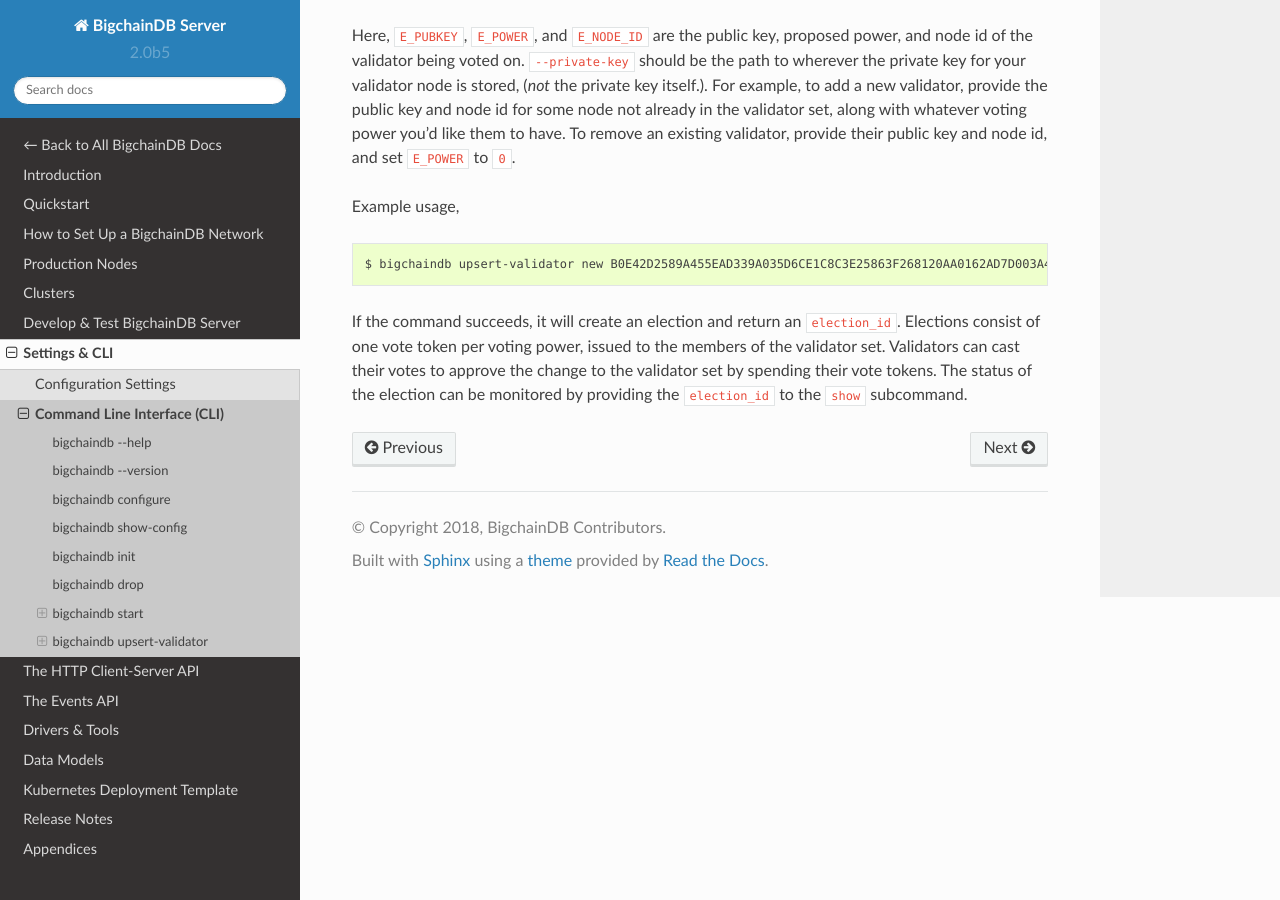
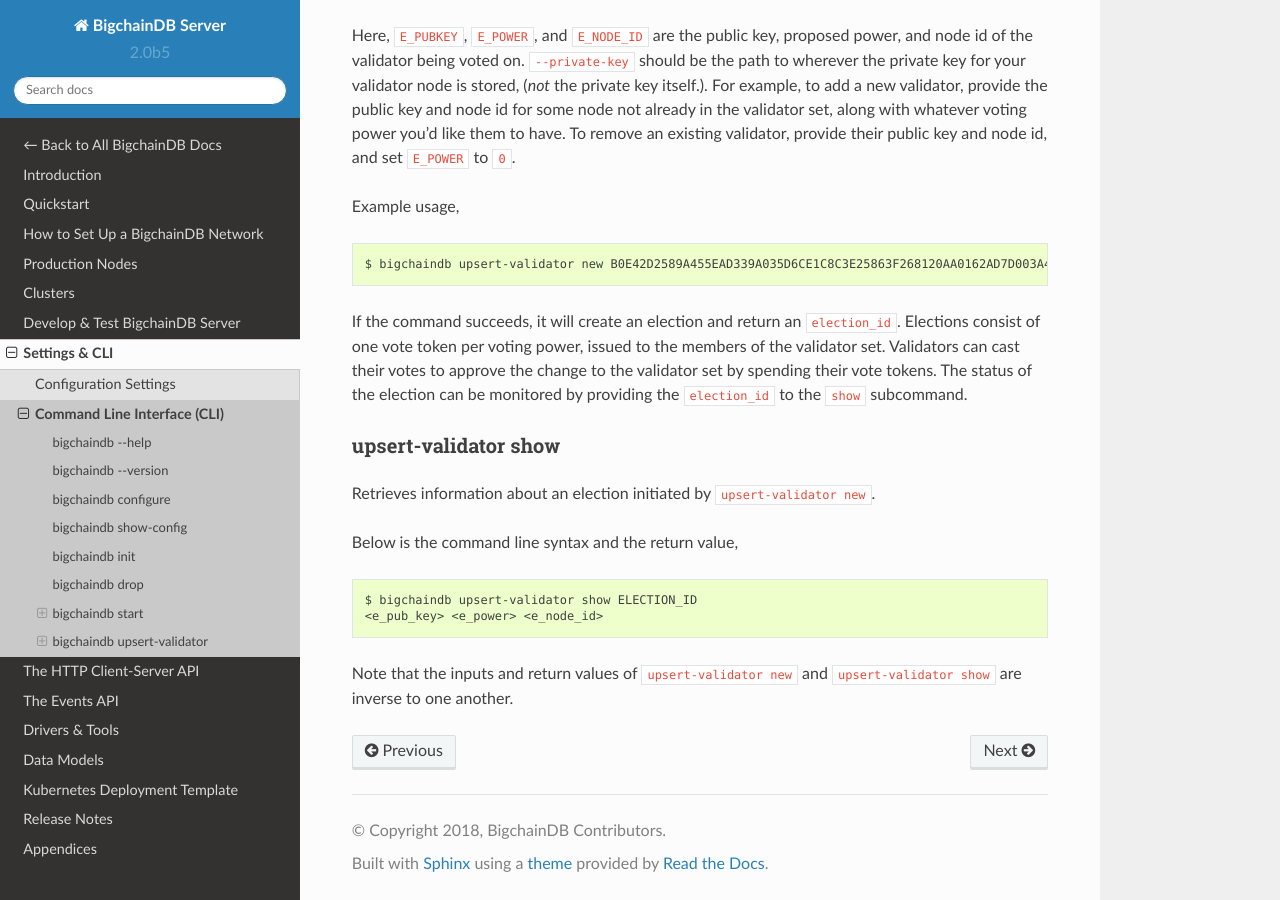
Before and after one commit to bigchaindb/bigchaindb, a Sphinx documentation site: the page built from docs/server/source/server-reference/bigchaindb-cli.md, in a window 1280 px wide and 900 px high, scrolled down 2301 px. Built offline with Sphinx 7.4.7 and the Read the Docs theme 2.0.0, drawn with Linux system fonts in a browser that asks for light colours.

Commit message:
Problem: Needed documentation for `upsert-validator show`
Solution: Wrote an entry for the docs

````diff
--- a/docs/server/source/server-reference/bigchaindb-cli.md
+++ b/docs/server/source/server-reference/bigchaindb-cli.md
@@ -104,3 +104,16 @@
 ```
 
 If the command succeeds, it will create an election and return an `election_id`. Elections consist of one vote token per voting power, issued to the members of the validator set. Validators can cast their votes to approve the change to the validator set by spending their vote tokens. The status of the election can be monitored by providing the `election_id` to the `show` subcommand.
+
+#### upsert-validator show
+
+Retrieves information about an election initiated by `upsert-validator new`.
+
+Below is the command line syntax and the return value,
+
+```bash
+$ bigchaindb upsert-validator show ELECTION_ID
+<e_pub_key> <e_power> <e_node_id>
+```
+
+Note that the inputs and return values of `upsert-validator new` and `upsert-validator show` are inverse to one another.
````
